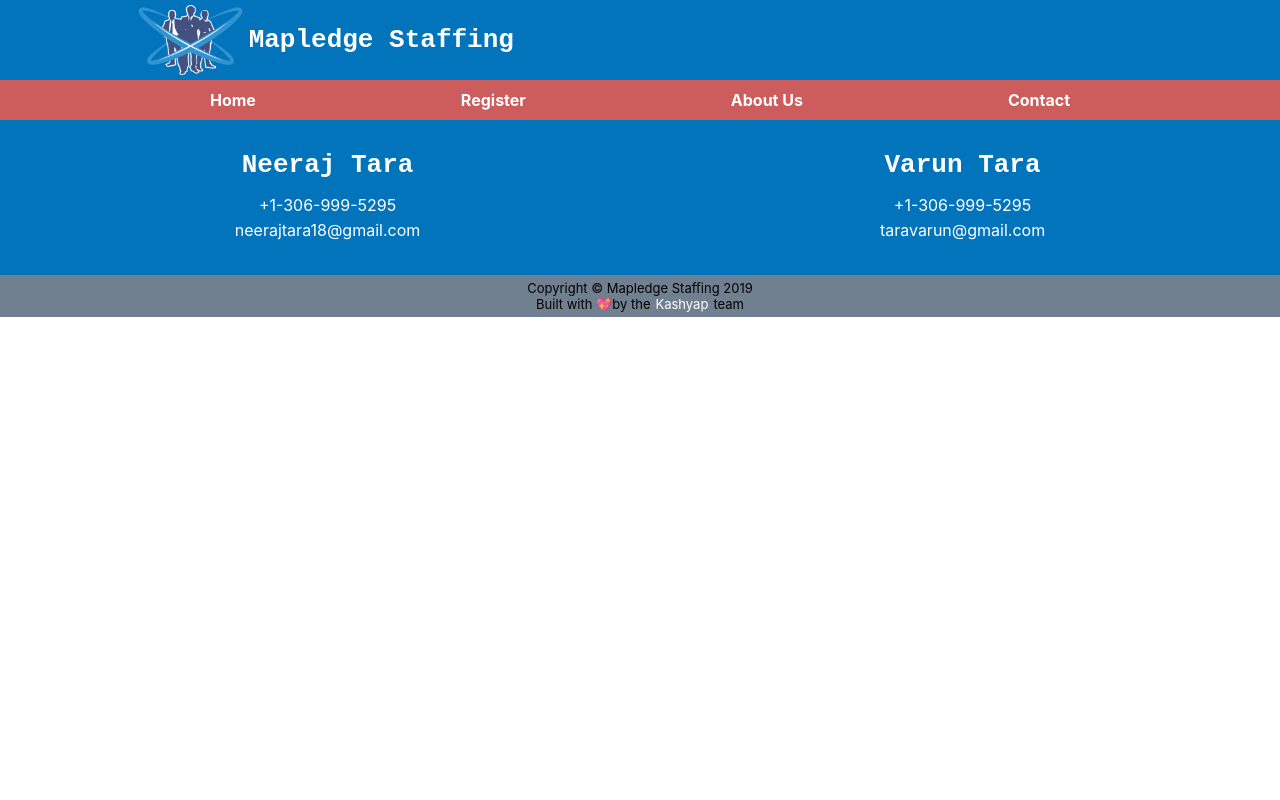
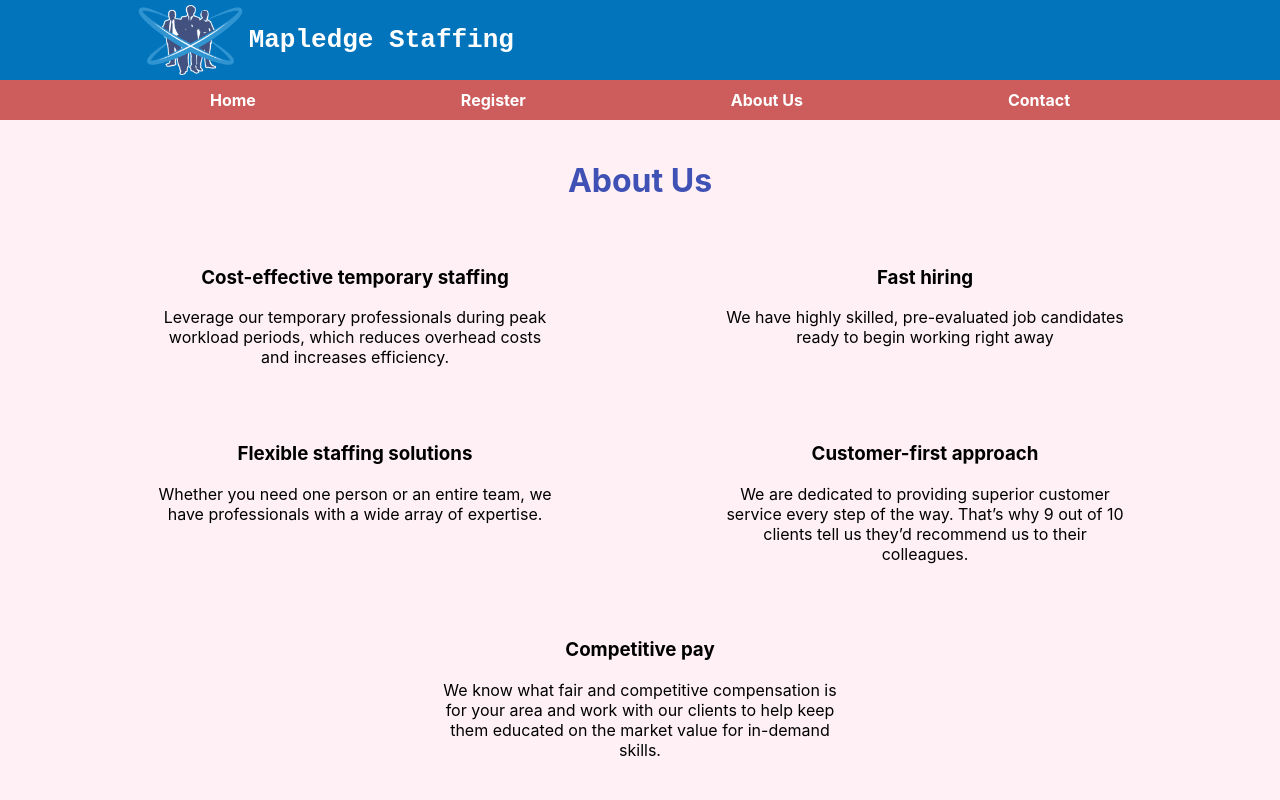
Before and after one commit to puneet-kashyap/mapledge, a React (Create React App) app: page /about in a window 1280 px wide. Shown: the top 800 px of the page. Built offline with nearby package versions, Linux system fonts and the light colour scheme.

Commit message:
Initial draft of about us component added

```diff
--- a/src/App.js
+++ b/src/App.js
@@ -7,6 +7,7 @@ import Home from './components/home/Home';
 import Register from './components/register/Register';
 import './App.css';
 import Contact from './components/contact/Contact';
+import AboutUs from './components/aboutUs/AboutUs';
 
 class App extends Component {
   render() {
@@ -17,6 +18,7 @@ class App extends Component {
           <Route path="/" exact component={Home} />
           <Route path="/home" exact component={Home} />
           <Route path="/register" exact component={Register} />
+          <Route path="/about" exact component={AboutUs} />
           <Route path="/contact" exact component={Contact} />
           <Footer />
         </Router>
--- /dev/null
+++ b/src/assets/aboutUs.json
@@ -0,0 +1,24 @@
+{
+  "benefits": [
+    {
+      "title": "Cost-effective temporary staffing",
+      "desc": "Leverage our temporary professionals during peak workload periods, which reduces overhead costs and increases efficiency."
+    },
+    {
+      "title": "Fast hiring",
+      "desc": "We have highly skilled, pre-evaluated job candidates ready to begin working right away"
+    },
+    {
+      "title": "Flexible staffing solutions",
+      "desc": "Whether you need one person or an entire team, we have professionals with a wide array of expertise."
+    },
+    {
+      "title": "Customer-first approach",
+      "desc": "We are dedicated to providing superior customer service every step of the way. That’s why 9 out of 10 clients tell us they’d recommend us to their colleagues."
+    },
+    {
+      "title": "Competitive pay",
+      "desc": "We know what fair and competitive compensation is for your area and work with our clients to help keep them educated on the market value for in-demand skills."
+    }
+  ]
+}
--- /dev/null
+++ b/src/components/aboutUs/AboutUs.js
@@ -0,0 +1,25 @@
+import React from 'react';
+import * as about from '../../assets/aboutUs.json';
+import './aboutUs.css';
+
+class AboutUs extends React.Component {
+  render() {
+    return (
+      <div className="about-us">
+        <h1 className="about-title">About Us</h1>
+        <div className="benefits">
+          {about.benefits.map((item, index) => {
+            return (
+              <div className="benefit" key={index}>
+                <h3>{item.title}</h3>
+                <p>{item.desc}</p>
+              </div>
+            );
+          })}
+        </div>
+      </div>
+    );
+  }
+}
+
+export default AboutUs;
--- /dev/null
+++ b/src/components/aboutUs/aboutUs.css
@@ -0,0 +1,30 @@
+.about-us {
+  padding: 20px 0px;
+  background-color: lavenderblush;
+  background-size: cover;
+}
+
+.about-title {
+  color: #3f51b5;
+}
+
+.benefits {
+  display: flex;
+  justify-content: space-evenly;
+  padding: 5px;
+  flex-wrap: wrap;
+}
+
+.benefits div {
+  max-width: 400px;
+}
+
+.benefit {
+  margin: 5px;
+}
+
+@media (min-width: 600px) {
+  .benefit {
+    margin: 20px;
+  }
+}
```
